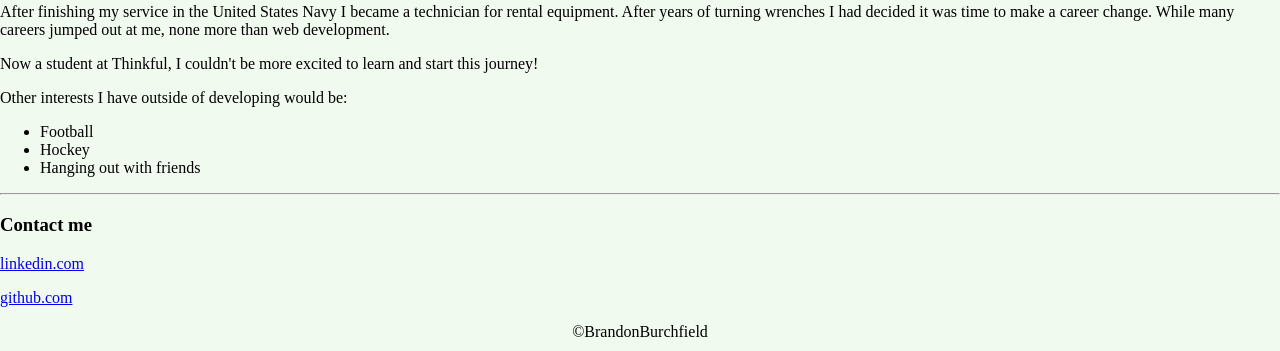
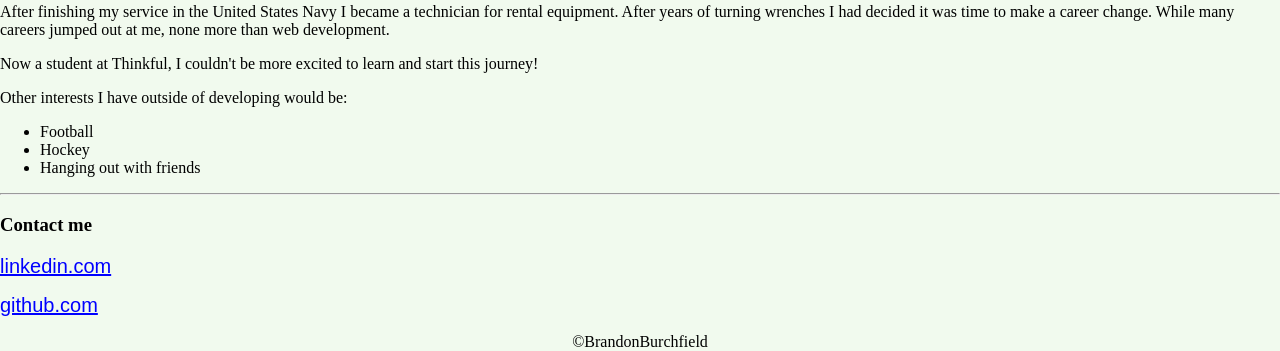
Before and after one commit to BrandonBurchfield/Business-card-new, a plain HTML site: page index.html in a window 1280 px wide. Shown: the part 653-1004 px from the top of the page. Drawn offline with Linux system fonts and the light colour scheme; a script that the page names is missing.

Commit message:
Update style.css

```diff
--- a/style.css
+++ b/style.css
@@ -25,6 +25,15 @@ p {
   font-family:'Times New Roman', Times, serif;
   font-size: 16px;
 }
+a {
+  font-family: Arial, sans-serif;
+  font-size: 20px;
+}
+
+a:link    { color: blue;  }
+a:visited { color: red;   }
+a:hover   { color: yellow; }
+a:active  { color: green;  }
 
 footer {
 	text-align: center;
```
